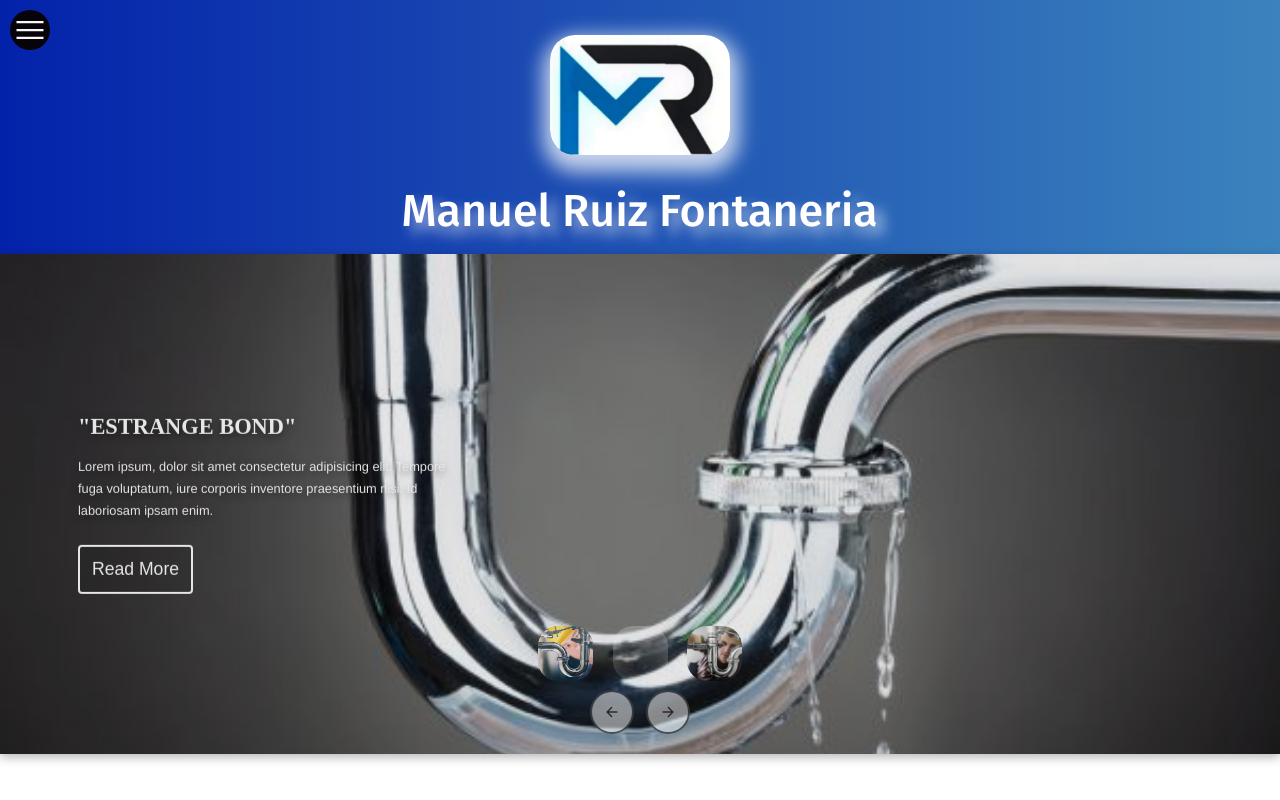
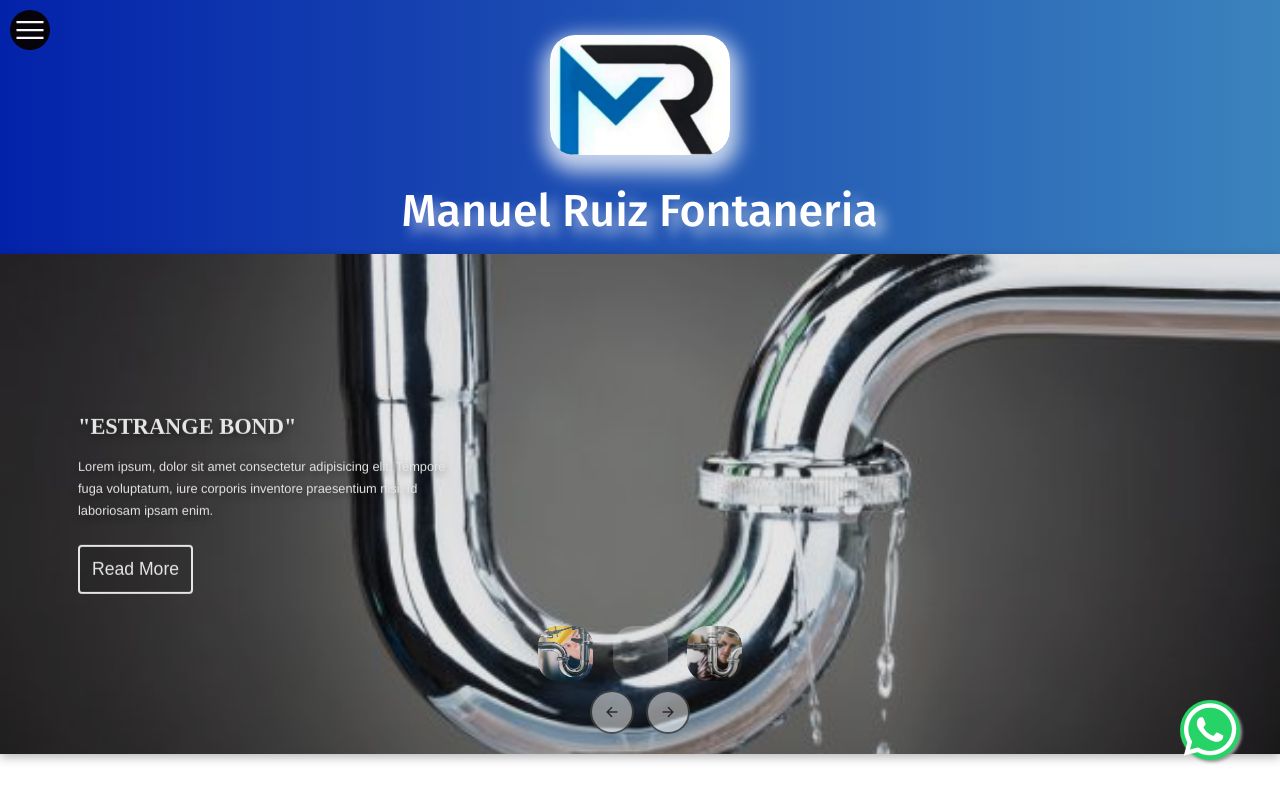
Before and after one commit to marianos1988/mr-fontaneria, a plain HTML site: page index.html in a window 1280 px wide. Shown: the top 800 px of the page. Drawn offline with nearby package versions, Linux system fonts and the light colour scheme.

Commit message:
Agregar Boton flotante Whatsapp

```diff
--- a/css/footer.css
+++ b/css/footer.css
@@ -72,11 +72,12 @@ footer div div .ico-footer {
   padding: 5px;
   width: 25px;
   height: 25px;
-  background-color: white;
+
   border-radius: 30%;
   cursor: pointer;
 }
 footer div div .ico-footer:hover {
+  background-color: white;
   -webkit-box-shadow: 0px 0px 5px 4px rgba(255,255,255,1);
   -moz-box-shadow: 0px 0px 5px 4px rgba(255,255,255,1);
   box-shadow: 0px 0px 5px 4px rgba(255,255,255,1);
--- a/css/index.css
+++ b/css/index.css
@@ -45,6 +45,27 @@
     font-weight: 500;
     font-style: normal;
 
+}
+
+.wp-float {
+  z-index: 999;
+  position: fixed;
+  width: 60px;
+  height: 60px;
+  background-color: #25d366;
+  bottom: 40px;
+  right: 40px;
+  color: #fff;
+  border-radius: 50%;
+  text-align: center;
+  box-shadow: 2px 2px 3px #999;
+}
+.wp-float:hover {
+  background-color: #2bfc77;
+  transition: all .5s;
+}
+.fa-whatsapp {
+  font-size: 60px;
 }
 
 .container-index {
@@ -196,4 +217,14 @@
         transform: translateX(10px);
     }
 
+    .wp-float {
+      transform: scale(.7);
+    }
+
 }
+
+@media (min-width:601px) AND (max-width:850px) {
+  .wp-float {
+    transform: scale(.8);
+  }
+}
--- a/index.html
+++ b/index.html
@@ -36,6 +36,9 @@
       <img src="./img/logo.png" alt="Mrfontaneria">
       <h1>Manuel Ruiz Fontaneria</h1>
     </div>
+    <a href="" target="_blank" class="wp-float">
+      <i class="fa-brands fa-whatsapp"></i>
+    </a>
   </header>
 
   <main>
```
